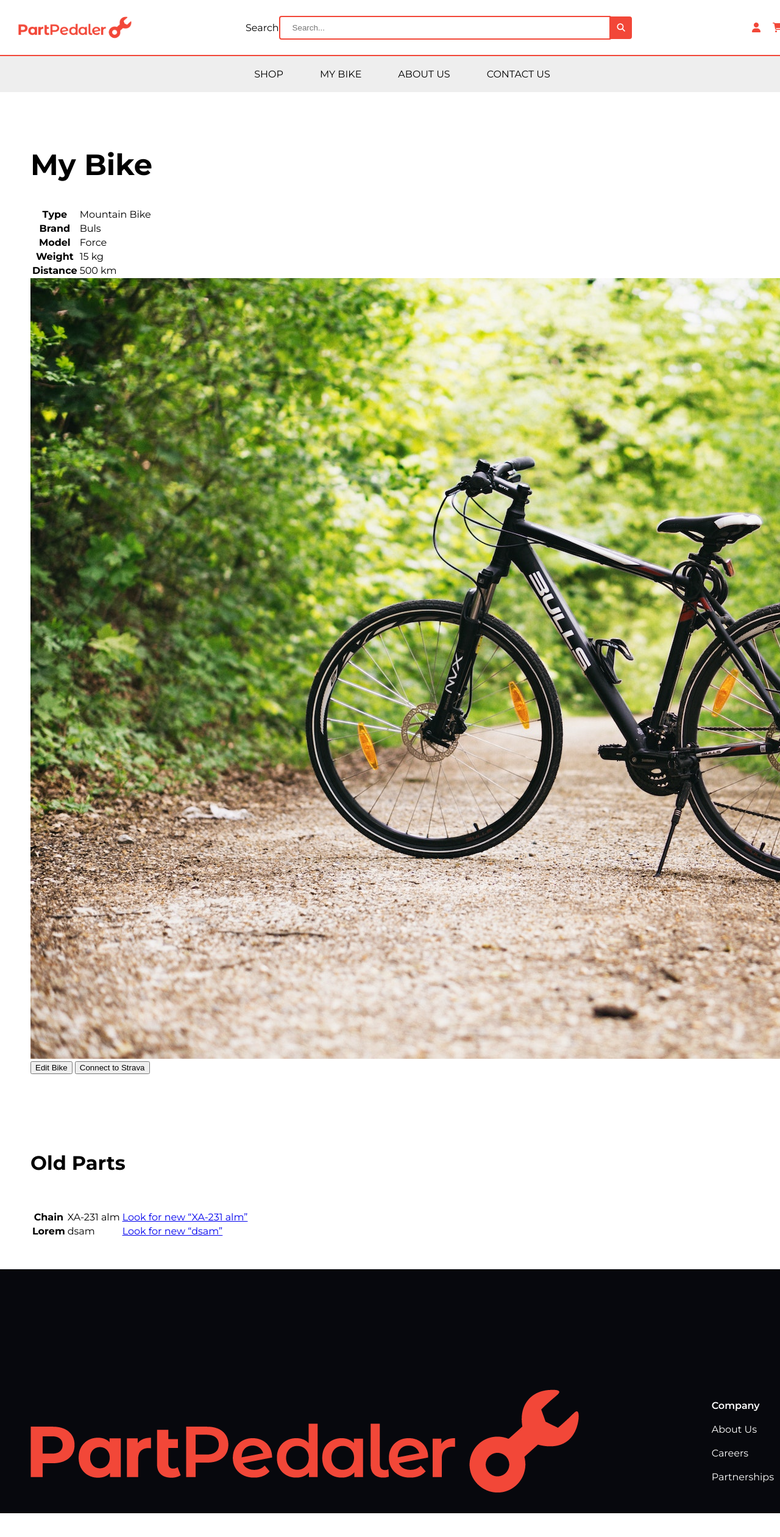
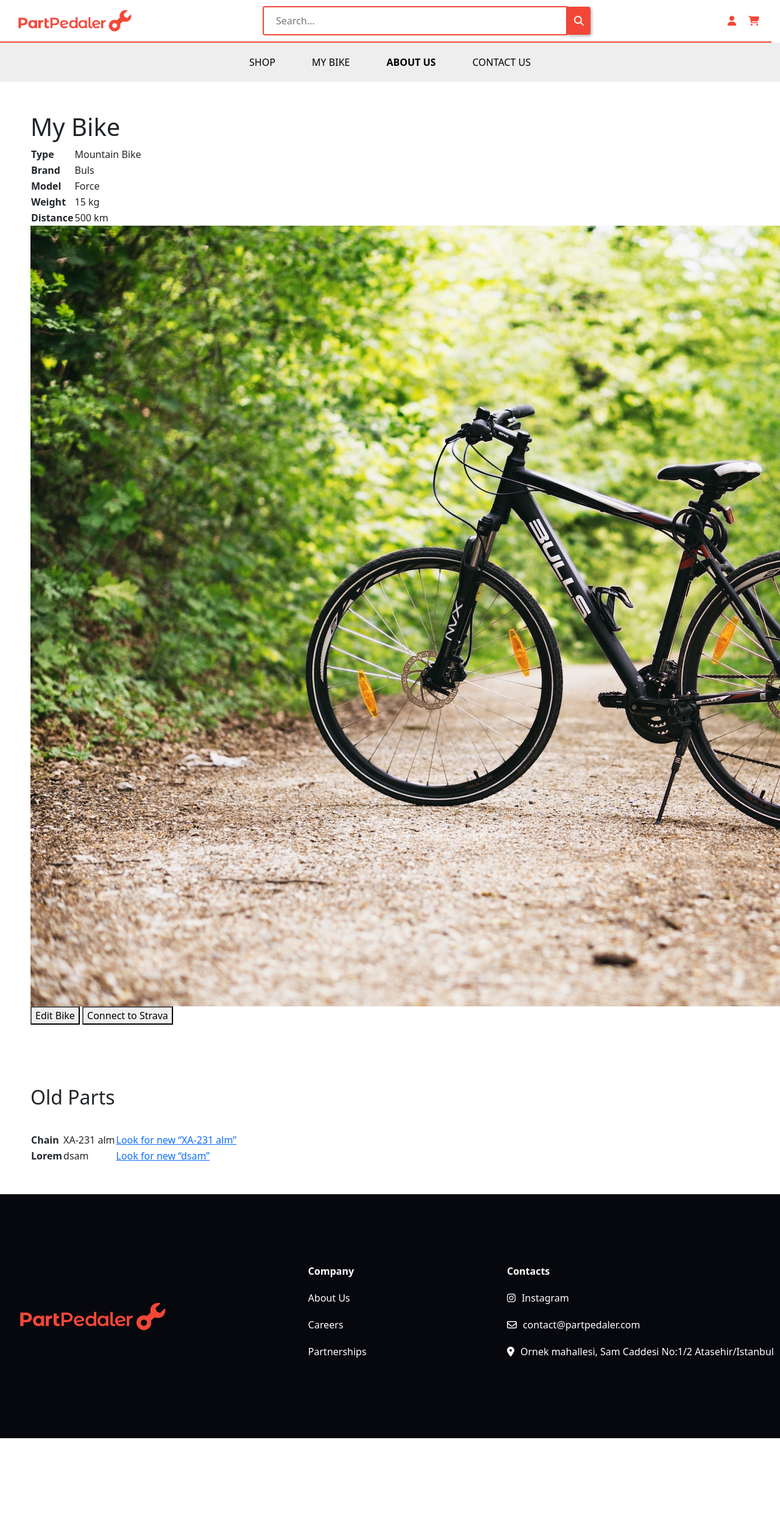
Before and after one commit to semih5/PartPedaler, a plain HTML site: page myBike.html in a window 1280 px wide. Shown: the top 2520 px of the page at 61% size. After the commit the page ends 2358 px from the top, so only its background shows below. Drawn offline with nearby package versions, Linux system fonts and the light colour scheme.

Commit message:
Links are added

```diff
--- a/AboutUs.html
+++ b/AboutUs.html
@@ -10,15 +10,25 @@
       rel="stylesheet"
       href="https://cdnjs.cloudflare.com/ajax/libs/font-awesome/6.4.0/css/all.min.css"
     />
+    <link rel="stylesheet" href="css/styles.css" />
+    <link
+      rel="stylesheet"
+      href="https://cdn.jsdelivr.net/npm/bootstrap@5.3.0-alpha3/dist/css/bootstrap.min.css"
+    />
     <title>About Us</title>
   </head>
 
   <body>
+    <div class="loading-gif" id="loading">
+      <img src="images/loading.GIF" alt="Loading..." />
+    </div>
     <nav class="upper-nav">
-      <img src="/PartPedaler/images/logo.PNG" alt="PartPedaler logo" />
+      <a href="index.html"
+        ><img src="images/logo.PNG" alt="PartPedaler logo"
+      /></a>
       <form>
         <input id="search-input" type="text" placeholder="Search..." />
-        <button type="submit">
+        <button type="button" class="btn btn-primary">
           <i class="fas fa-search"></i>
         </button>
       </form>
@@ -27,7 +37,7 @@
           <a href="#"><i class="fa fa-user"></i> </a>
         </li>
         <li>
-          <a href="#"><i class="fa fa-shopping-cart"></i> </a>
+          <a href="cart.html"><i class="fa fa-shopping-cart"></i> </a>
         </li>
       </ul>
     </nav>
@@ -35,7 +45,7 @@
       <ul>
         <li><a href="#">Shop</a></li>
         <li><a href="myBike.html">My Bike</a></li>
-        <li><a href="AboutUs.html">About Us</a></li>
+        <li><a href="AboutUs.html" class="active">About Us</a></li>
         <li><a href="#">Contact Us</a></li>
       </ul>
     </nav>
@@ -82,7 +92,7 @@
       <img src="images/logoIcon.PNG" alt="logoIcon" />
     </main>
     <footer>
-      <img src="images/logo.PNG" alt="PartPedaler Logo" />
+      <img src="images/logo.PNG" alt="PartPedaler Logo" class="footer-logo" />
       <ul>
         <li>Company</li>
         <li><a href="AboutUs.html">About Us</a></li>
@@ -93,18 +103,17 @@
         <li>Contacts</li>
         <li>
           <a href="https://www.instagram.com/semihkundakcii/" target="_blank"
-            ><i class="fab fa-instagram"></i>Instagram</a
+            ><i class="fab fa-instagram footer-icon"></i>Instagram</a
           >
         </li>
         <li>
-          <a href="mailto:semih5@gmail.com" class="fa-regular fa-envelope"
-            >contact@partpedaler.com</a
-          >
+          <i class="fa-regular fa-envelope footer-icon"></i
+          ><a href="mailto:semih5@gmail.com">contact@partpedaler.com</a>
         </li>
 
         <li>
-          <i class="fa-solid fa-location-dot"></i>Ornek mahallesi, Sam Caddesi
-          No:1/2 Atasehir/Istanbul
+          <i class="fa-solid fa-location-dot footer-icon"></i>Ornek mahallesi,
+          Sam Caddesi No:1/2 Atasehir/Istanbul
         </li>
       </ul>
     </footer>
--- a/css/styles.css
+++ b/css/styles.css
@@ -169,6 +169,9 @@ section h2 {
   font-weight: normal;
   text-transform: uppercase;
 }
+.lower-nav ul li a.active {
+  font-weight: bold;
+}
 
 /*footer styles*/
 footer {
--- a/myBike.html
+++ b/myBike.html
@@ -10,16 +10,25 @@
       rel="stylesheet"
       href="https://cdnjs.cloudflare.com/ajax/libs/font-awesome/6.4.0/css/all.min.css"
     />
+    <link rel="stylesheet" href="css/styles.css" />
+    <link
+      rel="stylesheet"
+      href="https://cdn.jsdelivr.net/npm/bootstrap@5.3.0-alpha3/dist/css/bootstrap.min.css"
+    />
     <title>My Bike</title>
   </head>
 
   <body>
+    <div class="loading-gif" id="loading">
+      <img src="images/loading.GIF" alt="Loading..." />
+    </div>
     <nav class="upper-nav">
-      <img src="/PartPedaler/images/logo.PNG" alt="PartPedaler logo" />
+      <a href="index.html"
+        ><img src="images/logo.PNG" alt="PartPedaler logo"
+      /></a>
       <form>
-        <label for="search-input">Search</label>
         <input id="search-input" type="text" placeholder="Search..." />
-        <button type="submit">
+        <button type="button" class="btn btn-primary">
           <i class="fas fa-search"></i>
         </button>
       </form>
@@ -28,7 +37,7 @@
           <a href="#"><i class="fa fa-user"></i> </a>
         </li>
         <li>
-          <a href="#"><i class="fa fa-shopping-cart"></i> </a>
+          <a href="cart.html"><i class="fa fa-shopping-cart"></i> </a>
         </li>
       </ul>
     </nav>
@@ -36,7 +45,7 @@
       <ul>
         <li><a href="#">Shop</a></li>
         <li><a href="myBike.html">My Bike</a></li>
-        <li><a href="AboutUs.html">About Us</a></li>
+        <li><a href="AboutUs.html" class="active">About Us</a></li>
         <li><a href="#">Contact Us</a></li>
       </ul>
     </nav>
@@ -90,7 +99,7 @@
       </section>
     </main>
     <footer>
-      <img src="images/logo.PNG" alt="PartPedaler Logo" />
+      <img src="images/logo.PNG" alt="PartPedaler Logo" class="footer-logo" />
       <ul>
         <li>Company</li>
         <li><a href="AboutUs.html">About Us</a></li>
@@ -101,18 +110,17 @@
         <li>Contacts</li>
         <li>
           <a href="https://www.instagram.com/semihkundakcii/" target="_blank"
-            ><i class="fab fa-instagram"></i>Instagram</a
+            ><i class="fab fa-instagram footer-icon"></i>Instagram</a
           >
         </li>
         <li>
-          <a href="mailto:semih5@gmail.com" class="fa-regular fa-envelope"
-            >contact@partpedaler.com</a
-          >
+          <i class="fa-regular fa-envelope footer-icon"></i
+          ><a href="mailto:semih5@gmail.com">contact@partpedaler.com</a>
         </li>
 
         <li>
-          <i class="fa-solid fa-location-dot"></i>Ornek mahallesi, Sam Caddesi
-          No:1/2 Atasehir/Istanbul
+          <i class="fa-solid fa-location-dot footer-icon"></i>Ornek mahallesi,
+          Sam Caddesi No:1/2 Atasehir/Istanbul
         </li>
       </ul>
     </footer>
```
Also changed, not shown: OrderSuccessful.html (+18 -3 lines), cart.html (+18 -9 lines), checkOut.html (+24 -9 lines), index.html (+4 -2 lines), product.html (+19 -10 lines).
